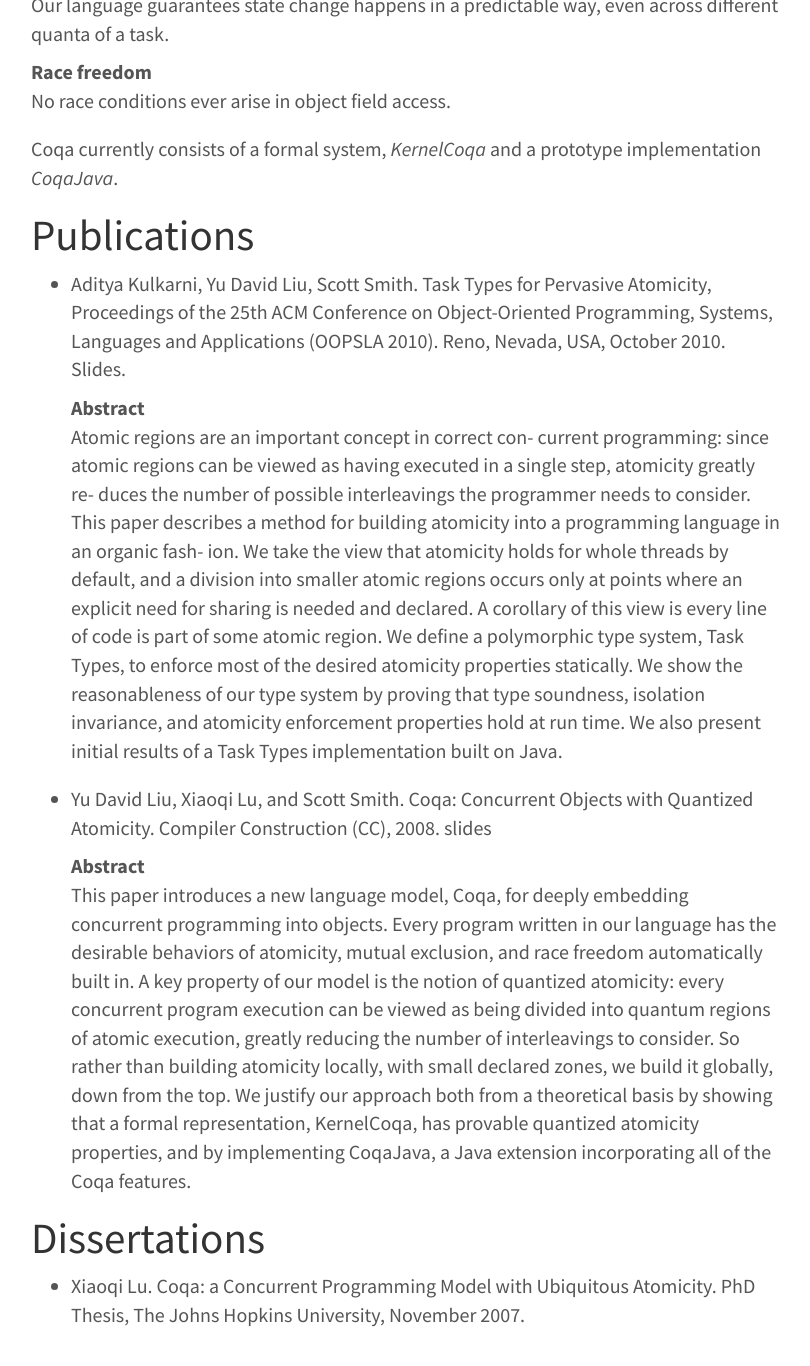
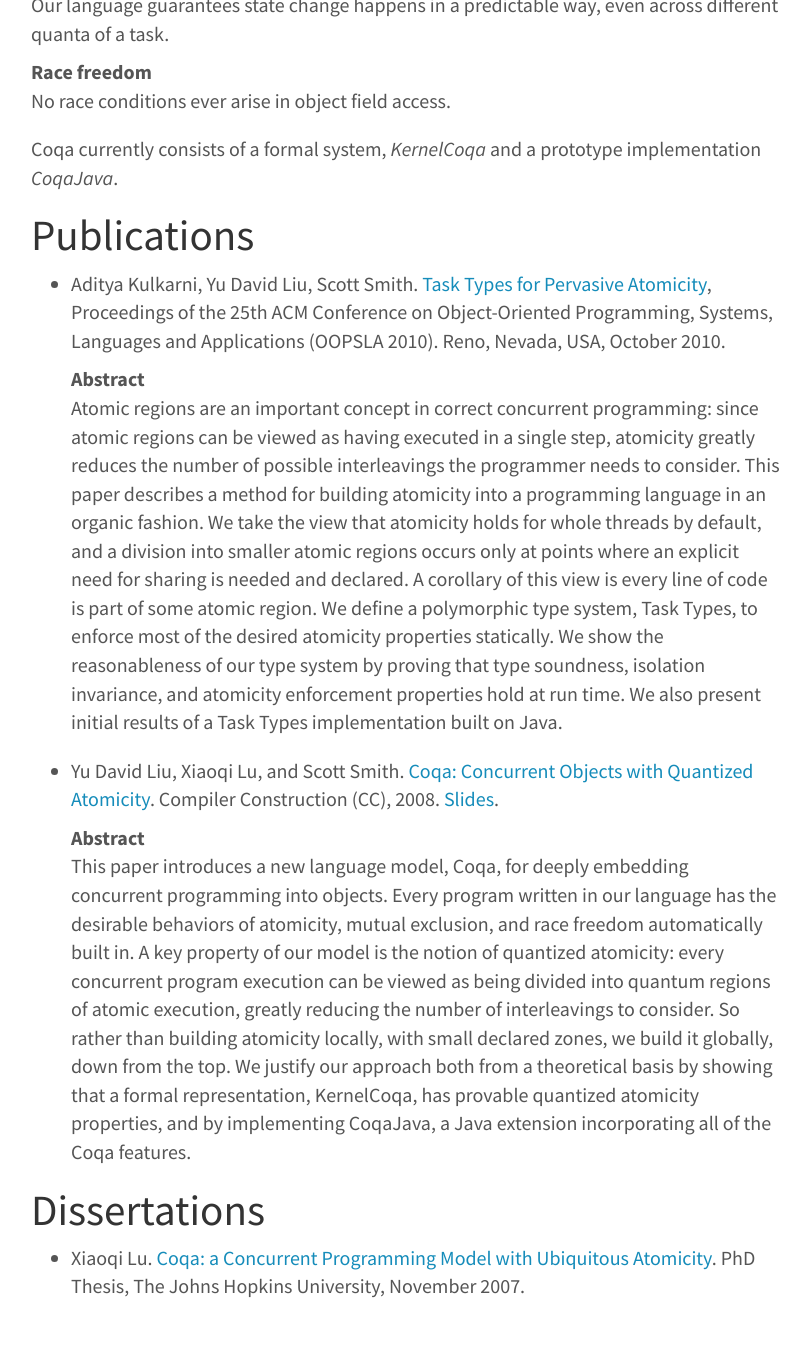
Before and after one commit to JHU-PL-Lab/www-pl-lab, a Jekyll site: the page built from projects/coqa/coqa.md, in a window 1280 px wide and 1400 px high, scrolled down 890 px. Shown: the top 1366 px of the window, without its empty margins (234-1044 px from the left). Built offline with Jekyll 4.4.1, drawn with Linux system fonts in a browser that asks for light colours; some of the changed text lies outside the part shown.

Commit message:
Add coqa

```diff
--- a/projects/coqa/coqa.md
+++ b/projects/coqa/coqa.md
@@ -15,7 +15,7 @@
 concurrent programming language:
 
 - Good Concurrency Properties Preserved by Default.
-- Always En Guarde While Sharing.
+- Always _En Guarde_ While Sharing.
 - The Importance of Being Ubiquitously Atomic.
 - Atomicity is Not Necessarily All or Nothing.
 - Optimistic Atomicity is Not Always the Best Policy.
@@ -44,18 +44,19 @@
 Publications
 ------------
 
-- Aditya Kulkarni, Yu David Liu, Scott Smith. Task Types for Pervasive
-  Atomicity, Proceedings of the 25th ACM Conference on Object-Oriented
-  Programming, Systems, Languages and Applications (OOPSLA 2010). Reno, Nevada,
-  USA, October 2010. Slides.
+- Aditya Kulkarni, Yu David Liu, Scott
+  Smith. [Task Types for Pervasive Atomicity](/projects/coqa/papers/task-types-for-pervasive-atomicity.pdf),
+  Proceedings of the 25th ACM Conference on Object-Oriented Programming,
+  Systems, Languages and Applications (OOPSLA 2010). Reno, Nevada, USA, October
+  2010.
 
   Abstract
 
-  : Atomic regions are an important concept in correct con- current programming:
+  : Atomic regions are an important concept in correct concurrent programming:
     since atomic regions can be viewed as having executed in a single step,
-    atomicity greatly re- duces the number of possible interleavings the
+    atomicity greatly reduces the number of possible interleavings the
     programmer needs to consider. This paper describes a method for building
-    atomicity into a programming language in an organic fash- ion. We take the
+    atomicity into a programming language in an organic fashion. We take the
     view that atomicity holds for whole threads by default, and a division into
     smaller atomic regions occurs only at points where an explicit need for
     sharing is needed and declared. A corollary of this view is every line of
@@ -66,8 +67,10 @@
     hold at run time. We also present initial results of a Task Types
     implementation built on Java.
 
-- Yu David Liu, Xiaoqi Lu, and Scott Smith. Coqa: Concurrent Objects with
-  Quantized Atomicity. Compiler Construction (CC), 2008. slides
+- Yu David Liu, Xiaoqi Lu, and Scott
+  Smith. [Coqa: Concurrent Objects with Quantized Atomicity](/projects/coqa/papers/coqa-concurrent-objects-with-quantized-atomicity.pdf). Compiler
+  Construction
+  (CC), 2008. [Slides](/projects/coqa/slides/coqa-concurrent-objects-with-quantized-atomicity-slides.ppt).
 
   Abstract
 
@@ -87,5 +90,6 @@
 Dissertations
 -------------
 
-- Xiaoqi Lu. Coqa: a Concurrent Programming Model with Ubiquitous Atomicity. PhD
+- Xiaoqi
+  Lu. [Coqa: a Concurrent Programming Model with Ubiquitous Atomicity](/projects/coqa/dissertations/coqa-a-concurrent-programming-model-with-ubiquitous-atomicity.pdf). PhD
   Thesis, The Johns Hopkins University, November 2007.
```
Also changed, not shown: 4 other files.
